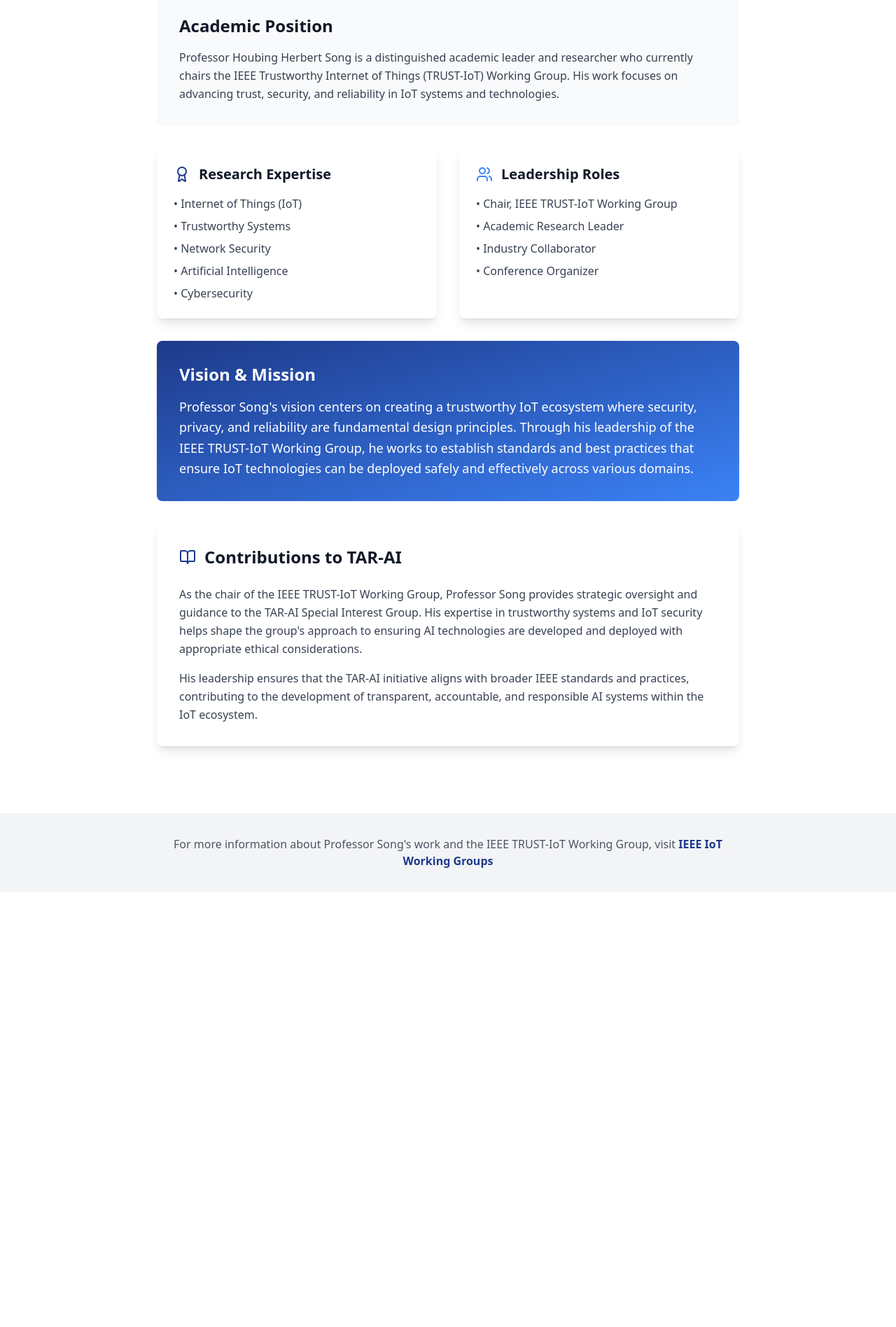
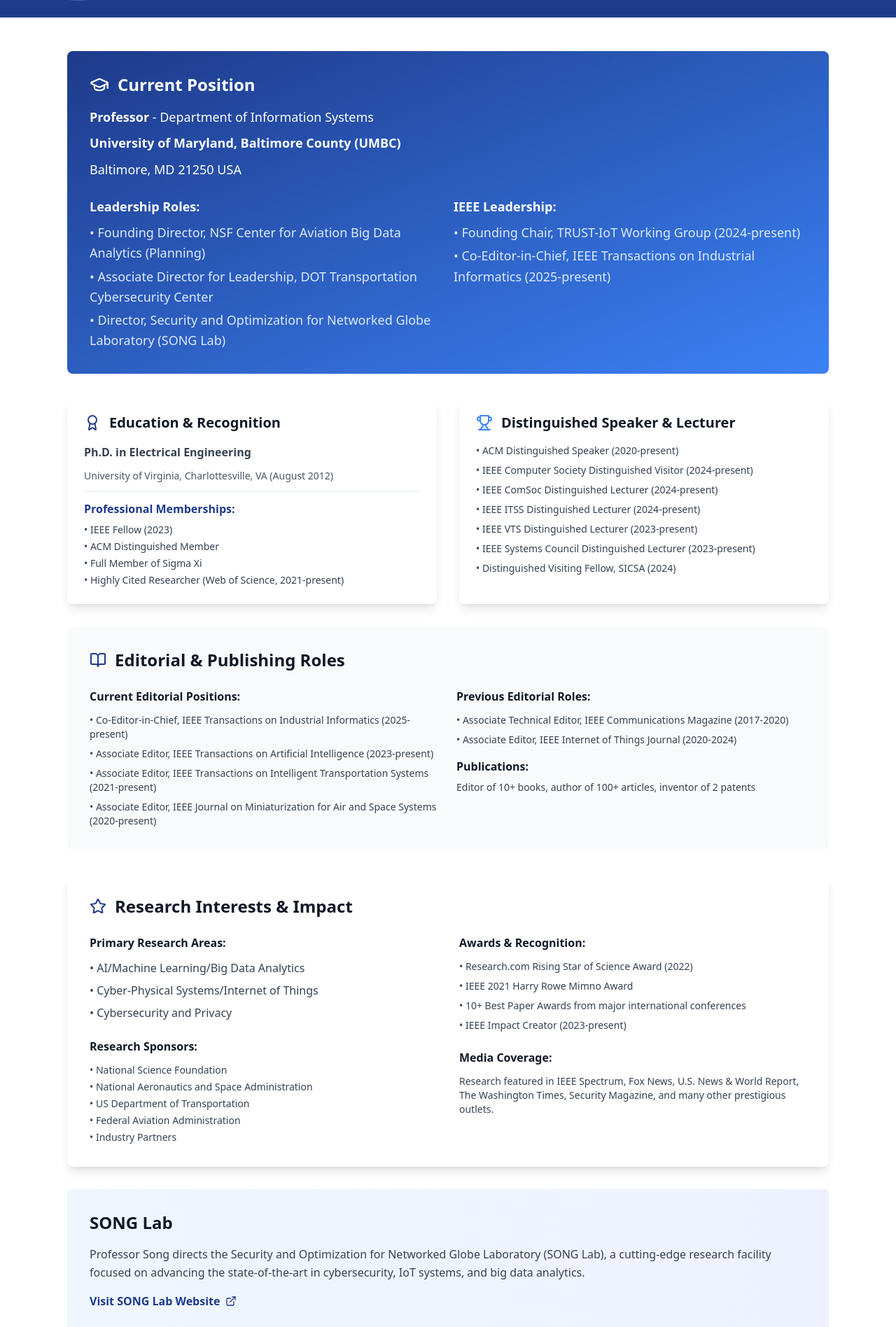
Before and after one commit to techyavii/tar-ai-trust-forge, a React (Vite) app: page /professor-song in a window 1280 px wide. Shown: the part 223-2119 px from the top of the page at 70% size. Before the commit the page ends 1497 px from the top, so only its background shows below. Built offline with nearby package versions, Linux system fonts and the light colour scheme.

Commit message:
Refactor: Update Professor Song biography page
Update the ProfessorSong page with the provided biography information, including formatting and content.

```diff
--- a/src/pages/ProfessorSong.tsx
+++ b/src/pages/ProfessorSong.tsx
@@ -1,10 +1,10 @@
 
 import React from 'react';
-import { ArrowLeft, Mail, ExternalLink, Award, BookOpen, Users } from 'lucide-react';
+import { ArrowLeft, Mail, ExternalLink, Award, BookOpen, Users, GraduationCap, Trophy, Star } from 'lucide-react';
 
 const ProfessorSong = () => {
   const handleBack = () => {
-    window.close();
+    window.history.back();
   };
 
   return (
@@ -19,75 +19,191 @@ const ProfessorSong = () => {
             <ArrowLeft className="mr-2" size={20} />
             Back
           </button>
+          <div className="flex flex-col lg:flex-row items-start lg:items-center gap-6">
+            <img
+              src="/lovable-uploads/295c26de-fdc4-4a5b-9bb3-e39e120f0191.png"
+              alt="Professor Houbing Herbert Song"
+              className="w-32 h-32 lg:w-40 lg:h-40 rounded-full object-cover border-4 border-white/20"
+            />
+            <div>
               <h1 className="text-4xl font-bold">Professor Houbing Herbert Song</h1>
-          <p className="text-xl text-blue-100 mt-2">Chair, IEEE Trustworthy Internet of Things (TRUST-IoT) Working Group</p>
+              <p className="text-xl text-blue-100 mt-2">IEEE Fellow | ACM Distinguished Member</p>
+              <p className="text-lg text-blue-200 mt-1">Founding Chair, IEEE Trustworthy Internet of Things (TRUST-IoT) Working Group</p>
+              <div className="flex flex-wrap gap-4 mt-3 text-sm">
+                <span className="bg-blue-600/50 px-3 py-1 rounded-full">h.song@ieee.org</span>
+                <span className="bg-blue-600/50 px-3 py-1 rounded-full">songh@umbc.edu</span>
+              </div>
+            </div>
+          </div>
         </div>
       </header>
 
-      {/* Biography Content */}
-      <div className="max-w-4xl mx-auto px-4 sm:px-6 lg:px-8 py-12">
-        <div className="prose prose-lg max-w-none">
-          <div className="bg-gray-50 p-8 rounded-lg mb-8">
-            <h2 className="text-2xl font-bold text-gray-900 mb-4">Academic Position</h2>
-            <p className="text-gray-700 leading-relaxed">
-              Professor Houbing Herbert Song is a distinguished academic leader and researcher who currently chairs the IEEE Trustworthy Internet of Things (TRUST-IoT) Working Group. His work focuses on advancing trust, security, and reliability in IoT systems and technologies.
-            </p>
+      {/* Main Content */}
+      <div className="max-w-6xl mx-auto px-4 sm:px-6 lg:px-8 py-12">
+
+        {/* Current Position */}
+        <div className="bg-gradient-to-br from-[#1e3a8a] to-[#3b82f6] text-white p-8 rounded-lg mb-8">
+          <div className="flex items-center mb-4">
+            <GraduationCap className="mr-3" size={28} />
+            <h2 className="text-2xl font-bold">Current Position</h2>
+          </div>
+          <div className="text-lg leading-relaxed">
+            <p className="mb-2"><strong>Professor</strong> - Department of Information Systems</p>
+            <p className="mb-2"><strong>University of Maryland, Baltimore County (UMBC)</strong></p>
+            <p className="mb-4">Baltimore, MD 21250 USA</p>
+            <div className="grid md:grid-cols-2 gap-4 mt-6">
+              <div>
+                <h4 className="font-semibold mb-2">Leadership Roles:</h4>
+                <ul className="space-y-1 text-blue-100">
+                  <li>• Founding Director, NSF Center for Aviation Big Data Analytics (Planning)</li>
+                  <li>• Associate Director for Leadership, DOT Transportation Cybersecurity Center</li>
+                  <li>• Director, Security and Optimization for Networked Globe Laboratory (SONG Lab)</li>
+                </ul>
+              </div>
+              <div>
+                <h4 className="font-semibold mb-2">IEEE Leadership:</h4>
+                <ul className="space-y-1 text-blue-100">
+                  <li>• Founding Chair, TRUST-IoT Working Group (2024-present)</li>
+                  <li>• Co-Editor-in-Chief, IEEE Transactions on Industrial Informatics (2025-present)</li>
+                </ul>
+              </div>
+            </div>
+          </div>
         </div>
 
-          <div className="grid md:grid-cols-2 gap-8 mb-8">
+        {/* Education & Recognition */}
+        <div className="grid lg:grid-cols-2 gap-8 mb-8">
           <div className="bg-white p-6 rounded-lg shadow-lg">
             <div className="flex items-center mb-4">
               <Award className="text-[#1e3a8a] mr-3" size={24} />
-                <h3 className="text-xl font-bold text-gray-900">Research Expertise</h3>
+              <h3 className="text-xl font-bold text-gray-900">Education & Recognition</h3>
             </div>
-              <ul className="space-y-2 text-gray-700">
-                <li>• Internet of Things (IoT)</li>
-                <li>• Trustworthy Systems</li>
-                <li>• Network Security</li>
-                <li>• Artificial Intelligence</li>
-                <li>• Cybersecurity</li>
+            <div className="space-y-3 text-gray-700">
+              <p><strong>Ph.D. in Electrical Engineering</strong></p>
+              <p className="text-sm text-gray-600">University of Virginia, Charlottesville, VA (August 2012)</p>
+              <div className="pt-3 border-t">
+                <p className="font-semibold text-[#1e3a8a] mb-2">Professional Memberships:</p>
+                <ul className="space-y-1 text-sm">
+                  <li>• IEEE Fellow (2023)</li>
+                  <li>• ACM Distinguished Member</li>
+                  <li>• Full Member of Sigma Xi</li>
+                  <li>• Highly Cited Researcher (Web of Science, 2021-present)</li>
                 </ul>
+              </div>
+            </div>
           </div>
 
           <div className="bg-white p-6 rounded-lg shadow-lg">
             <div className="flex items-center mb-4">
-                <Users className="text-[#3b82f6] mr-3" size={24} />
-                <h3 className="text-xl font-bold text-gray-900">Leadership Roles</h3>
+              <Trophy className="text-[#3b82f6] mr-3" size={24} />
+              <h3 className="text-xl font-bold text-gray-900">Distinguished Speaker & Lecturer</h3>
             </div>
-              <ul className="space-y-2 text-gray-700">
-                <li>• Chair, IEEE TRUST-IoT Working Group</li>
-                <li>• Academic Research Leader</li>
-                <li>• Industry Collaborator</li>
-                <li>• Conference Organizer</li>
+            <ul className="space-y-2 text-gray-700 text-sm">
+              <li>• ACM Distinguished Speaker (2020-present)</li>
+              <li>• IEEE Computer Society Distinguished Visitor (2024-present)</li>
+              <li>• IEEE ComSoc Distinguished Lecturer (2024-present)</li>
+              <li>• IEEE ITSS Distinguished Lecturer (2024-present)</li>
+              <li>• IEEE VTS Distinguished Lecturer (2023-present)</li>
+              <li>• IEEE Systems Council Distinguished Lecturer (2023-present)</li>
+              <li>• Distinguished Visiting Fellow, SICSA (2024)</li>
             </ul>
           </div>
         </div>
 
-          <div className="bg-gradient-to-br from-[#1e3a8a] to-[#3b82f6] text-white p-8 rounded-lg mb-8">
-            <h2 className="text-2xl font-bold mb-4">Vision & Mission</h2>
-            <p className="text-lg leading-relaxed">
-              Professor Song's vision centers on creating a trustworthy IoT ecosystem where security, privacy, and reliability are fundamental design principles. Through his leadership of the IEEE TRUST-IoT Working Group, he works to establish standards and best practices that ensure IoT technologies can be deployed safely and effectively across various domains.
-            </p>
+        {/* Editorial Roles */}
+        <div className="bg-gray-50 p-8 rounded-lg mb-8">
+          <div className="flex items-center mb-6">
+            <BookOpen className="text-[#1e3a8a] mr-3" size={24} />
+            <h2 className="text-2xl font-bold text-gray-900">Editorial & Publishing Roles</h2>
+          </div>
+          <div className="grid md:grid-cols-2 gap-6">
+            <div>
+              <h4 className="font-semibold text-gray-900 mb-3">Current Editorial Positions:</h4>
+              <ul className="space-y-2 text-gray-700 text-sm">
+                <li>• Co-Editor-in-Chief, IEEE Transactions on Industrial Informatics (2025-present)</li>
+                <li>• Associate Editor, IEEE Transactions on Artificial Intelligence (2023-present)</li>
+                <li>• Associate Editor, IEEE Transactions on Intelligent Transportation Systems (2021-present)</li>
+                <li>• Associate Editor, IEEE Journal on Miniaturization for Air and Space Systems (2020-present)</li>
+              </ul>
+            </div>
+            <div>
+              <h4 className="font-semibold text-gray-900 mb-3">Previous Editorial Roles:</h4>
+              <ul className="space-y-2 text-gray-700 text-sm">
+                <li>• Associate Technical Editor, IEEE Communications Magazine (2017-2020)</li>
+                <li>• Associate Editor, IEEE Internet of Things Journal (2020-2024)</li>
+              </ul>
+              <div className="mt-4">
+                <h4 className="font-semibold text-gray-900 mb-2">Publications:</h4>
+                <p className="text-gray-700 text-sm">Editor of 10+ books, author of 100+ articles, inventor of 2 patents</p>
+              </div>
+            </div>
+          </div>
         </div>
 
-          <div className="bg-white p-8 rounded-lg shadow-lg">
+        {/* Research Areas */}
+        <div className="bg-white p-8 rounded-lg shadow-lg mb-8">
           <div className="flex items-center mb-6">
-              <BookOpen className="text-[#1e3a8a] mr-3" size={24} />
-              <h2 className="text-2xl font-bold text-gray-900">Contributions to TAR-AI</h2>
+            <Star className="text-[#1e3a8a] mr-3" size={24} />
+            <h2 className="text-2xl font-bold text-gray-900">Research Interests & Impact</h2>
           </div>
-            <p className="text-gray-700 leading-relaxed mb-4">
-              As the chair of the IEEE TRUST-IoT Working Group, Professor Song provides strategic oversight and guidance to the TAR-AI Special Interest Group. His expertise in trustworthy systems and IoT security helps shape the group's approach to ensuring AI technologies are developed and deployed with appropriate ethical considerations.
-            </p>
-            <p className="text-gray-700 leading-relaxed">
-              His leadership ensures that the TAR-AI initiative aligns with broader IEEE standards and practices, contributing to the development of transparent, accountable, and responsible AI systems within the IoT ecosystem.
+          <div className="grid md:grid-cols-2 gap-8">
+            <div>
+              <h4 className="font-semibold text-gray-900 mb-3">Primary Research Areas:</h4>
+              <ul className="space-y-2 text-gray-700">
+                <li>• AI/Machine Learning/Big Data Analytics</li>
+                <li>• Cyber-Physical Systems/Internet of Things</li>
+                <li>• Cybersecurity and Privacy</li>
+              </ul>
+
+              <h4 className="font-semibold text-gray-900 mb-3 mt-6">Research Sponsors:</h4>
+              <ul className="space-y-1 text-gray-700 text-sm">
+                <li>• National Science Foundation</li>
+                <li>• National Aeronautics and Space Administration</li>
+                <li>• US Department of Transportation</li>
+                <li>• Federal Aviation Administration</li>
+                <li>• Industry Partners</li>
+              </ul>
+            </div>
+            <div>
+              <h4 className="font-semibold text-gray-900 mb-3">Awards & Recognition:</h4>
+              <ul className="space-y-2 text-gray-700 text-sm">
+                <li>• Research.com Rising Star of Science Award (2022)</li>
+                <li>• IEEE 2021 Harry Rowe Mimno Award</li>
+                <li>• 10+ Best Paper Awards from major international conferences</li>
+                <li>• IEEE Impact Creator (2023-present)</li>
+              </ul>
+
+              <h4 className="font-semibold text-gray-900 mb-3 mt-6">Media Coverage:</h4>
+              <p className="text-gray-700 text-sm">
+                Research featured in IEEE Spectrum, Fox News, U.S. News & World Report,
+                The Washington Times, Security Magazine, and many other prestigious outlets.
               </p>
             </div>
           </div>
         </div>
 
+        {/* SONG Lab */}
+        <div className="bg-gradient-to-r from-blue-50 to-indigo-50 p-8 rounded-lg">
+          <h2 className="text-2xl font-bold text-gray-900 mb-4">SONG Lab</h2>
+          <p className="text-gray-700 leading-relaxed mb-4">
+            Professor Song directs the Security and Optimization for Networked Globe Laboratory (SONG Lab),
+            a cutting-edge research facility focused on advancing the state-of-the-art in cybersecurity,
+            IoT systems, and big data analytics.
+          </p>
+          <a
+            href="http://www.SONGLab.us"
+            target="_blank"
+            rel="noopener noreferrer"
+            className="inline-flex items-center text-[#1e3a8a] hover:text-[#3b82f6] font-semibold"
+          >
+            Visit SONG Lab Website <ExternalLink className="ml-2" size={16} />
+          </a>
+        </div>
+      </div>
+
       {/* Footer */}
       <footer className="bg-gray-100 py-8 mt-12">
-        <div className="max-w-4xl mx-auto px-4 sm:px-6 lg:px-8 text-center">
+        <div className="max-w-6xl mx-auto px-4 sm:px-6 lg:px-8 text-center">
           <p className="text-gray-600">
             For more information about Professor Song's work and the IEEE TRUST-IoT Working Group, visit{' '}
             <a
```
Also changed, not shown: public/lovable-uploads/295c26de-fdc4-4a5b-9bb3-e39e120f0191.png (added). Lines whose indentation alone changed are shown as unchanged.
